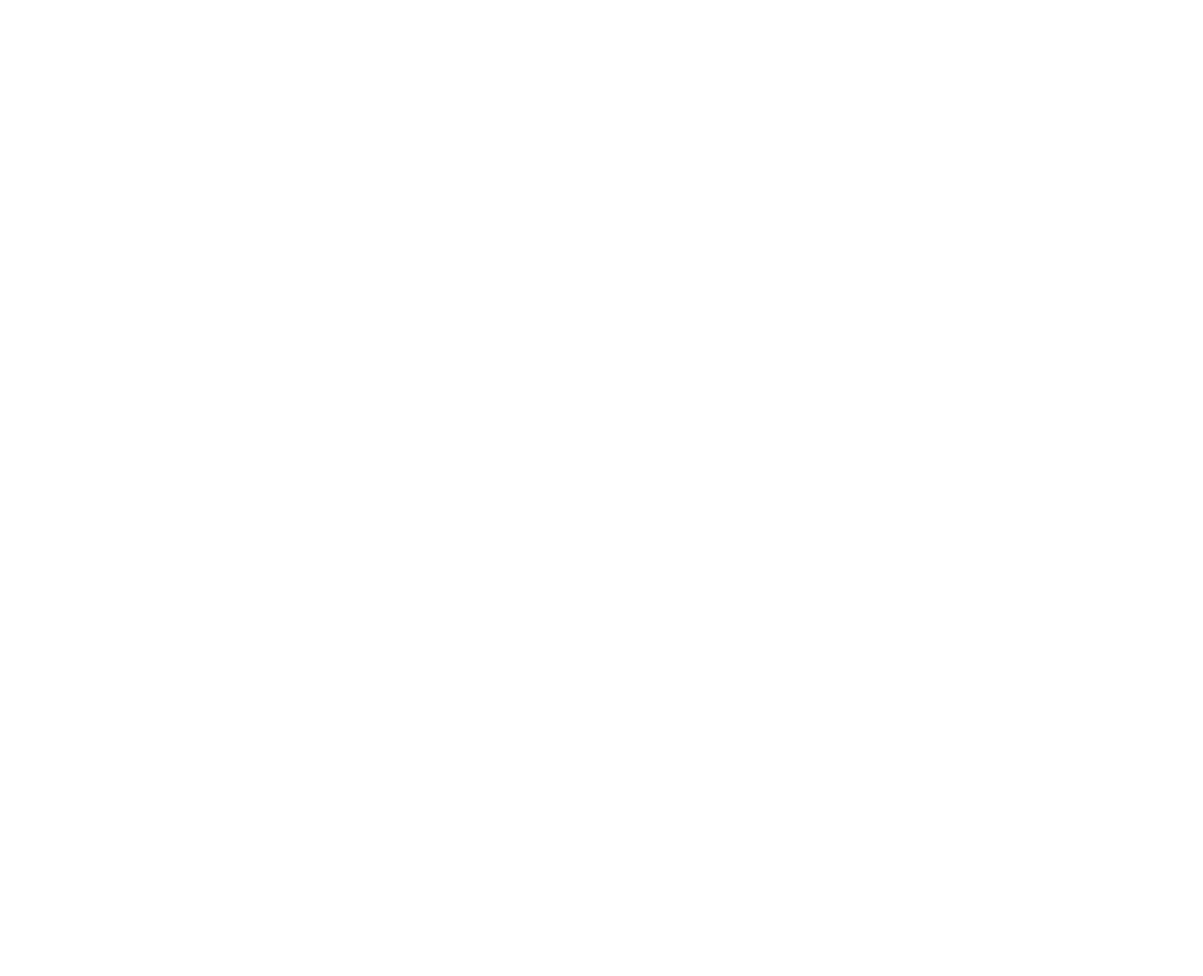
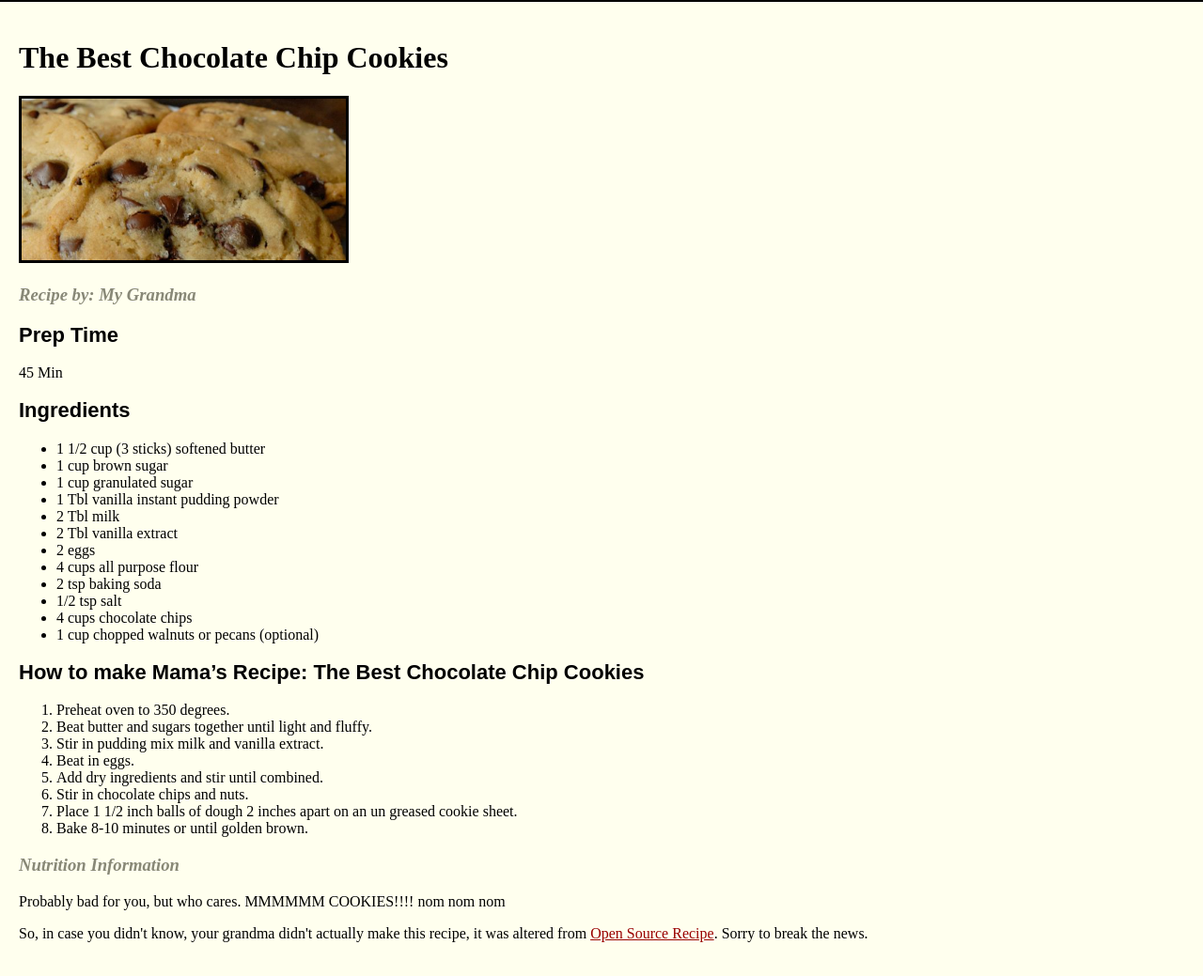
Before and after one commit to nhtaylor/fewd, a plain HTML site: page lesson_01_files/cookie_recipe/index.html in a window 1280 px wide. Shown: the whole page at 94% size. Before the commit the page ends 800 px from the top, so only its background shows below. Drawn offline with Linux system fonts and the light colour scheme.

Commit message:
cookies recipe lab

```diff
--- a/lesson_01_files/cookie_recipe/index.html
+++ b/lesson_01_files/cookie_recipe/index.html
@@ -3,9 +3,72 @@
   <head>
     <meta charset="utf-8">
     <title>Grandma's Cookie Recipe</title>
+    <style media="screen">
+      body {
+        background: #FFE;
+        padding: 20px;
+        border-top: 2px solid black;
+        margin: 0px;
+      }
+      h2 {
+        font-family: arial;
+        font-size: 22px;
+      }
+      h3 {
+        font-style: italic;
+        color: #887;
+      }
+      img {
+        border: 3px solid black;
+        max-width: 345px;
+
+      }
+      a {
+        color: #900
+      }
+    </style>
   </head>
 
   <body>
+    <h1>The Best Chocolate Chip Cookies</h1>
+      <p><img src="cookies.jpg"></p>
+      <h3>Recipe by: My Grandma</h3>
+
+    <h2>Prep Time</h2>
+      <p>45 Min</p>
+
+    <h2>Ingredients</h2>
+      <ul>
+        <li>1 1/2 cup (3 sticks) softened butter</li>
+        <li>1 cup brown sugar</li>
+        <li>1 cup granulated sugar</li>
+        <li>1 Tbl vanilla instant pudding powder</li>
+        <li>2 Tbl milk</li>
+        <li>2 Tbl vanilla extract</li>
+
+        <li>2 eggs</li>
+        <li>4 cups all purpose flour</li>
+        <li>2 tsp baking soda</li>
+        <li>1/2 tsp salt</li>
+        <li>4 cups chocolate chips</li>
+        <li>1 cup chopped walnuts or pecans (optional)</li>
+      </ul>
+
+    <h2>How to make Mama’s Recipe: The Best Chocolate Chip Cookies</h2>
+      <ol>
+        <li>Preheat oven to 350 degrees.</li>
+        <li>Beat butter and sugars together until light and fluffy.</li>
+        <li>Stir in pudding mix milk and vanilla extract.</li>
+        <li>Beat in eggs.</li>
+        <li>Add dry ingredients and stir until combined.</li>
+        <li>Stir in chocolate chips and nuts.</li>
+        <li>Place 1 1/2 inch balls of dough 2 inches apart on an un greased cookie sheet.</li>
+        <li>Bake 8-10 minutes or until golden brown.</li>
+      </ol>
+
+    <h3>Nutrition Information</h3>
+      <p>Probably bad for you, but who cares. MMMMMM COOKIES!!!! nom nom nom</p>
+      <p>So, in case you didn't know, your grandma didn't actually make this recipe, it was altered from <a href="https://www.allrecipes.com/recipe/10813/best-chocolate-chip-cookies">Open Source Recipe</a>. Sorry to break the news.</p>
 
   </body>
 </html>
@@ -38,7 +101,7 @@ Prep Time: 45 Min
 INGREDIENTS
 1 1/2 cup (3 sticks) softened butter, 1 cup brown sugar, 1 cup granulated sugar, 1 Tbl vanilla instant pudding powder, 2 Tbl milk, 2 Tbl vanilla extract, 2 eggs, 4 cups all purpose flour, 2 tsp baking soda, 1/2 tsp salt, 4 cups chocolate chips, 1 cup chopped walnuts or pecans(optional)
 
-How to make Mama’s Recipe: TPreheat oven to 350 degrees Beat butter and sugars together until light and fluffy. Stir in pudding mix milk and vanilla extract. Beat in eggs. Add dry ingredients and stir until combined.
+How to make Mama’s Recipe: Preheat oven to 350 degrees Beat butter and sugars together until light and fluffy. Stir in pudding mix milk and vanilla extract. Beat in eggs. Add dry ingredients and stir until combined.
 Stir in chocolate chips and nuts.Place 1 1/2 inch balls of dough 2 inches apart on an un greased cookie sheet. Bake 8-10 minutes or until golden brown.
 
 
```
Also changed, not shown: lesson_01_files/ga_press_release/index.html (+7 -1 lines).
